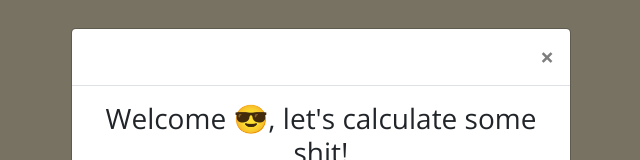
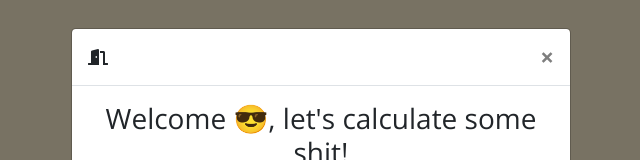
Before and after one commit to Ejiro-Asiuwhu/Calculate-Nit, a React (Create React App) app: page / in a window 1280 px wide. Both pictures are taken after a click on the button "Click here". Shown: the top 160 px of the page, without its empty margins (319-959 px from the left). Built offline with nearby package versions, Linux system fonts and the light colour scheme.

Commit message:
add welcome icon

```diff
--- a/src/Modal.jsx
+++ b/src/Modal.jsx
@@ -107,6 +107,7 @@ export class Modal extends Component {
                     <div className="modal-dialog" role="document">
                         <div className="modal-content">
                             <div className="modal-header">
+                                <span> <i class="fas fa-door-open"></i> </span>
                                 <button type="button" className="close" data-dismiss="modal" aria-label="Close">
                                     <span aria-hidden="true">&times;</span>
                                 </button>
```
